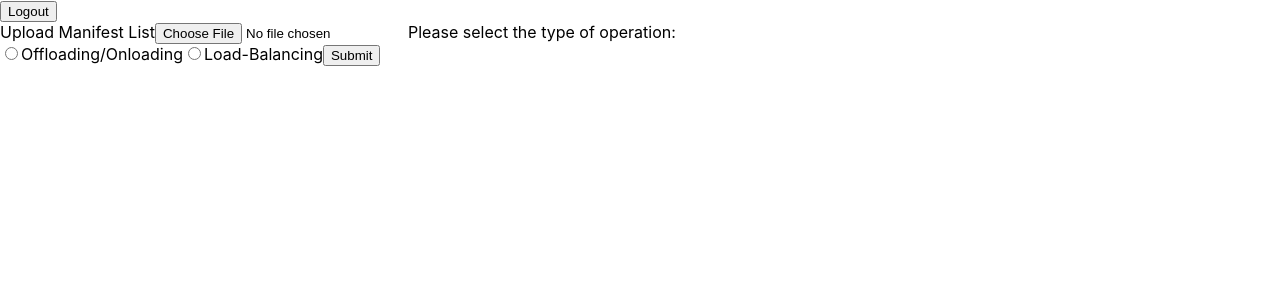
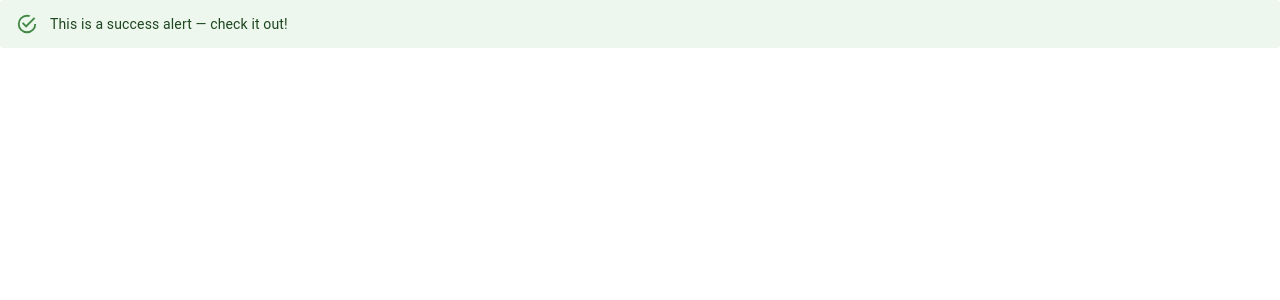
Before and after one commit to TheLadd/cs179_project, a React (Create React App) app in the folder r3/: page /home in a window 1280 px wide. Shown: the top 300 px of the page. Built offline with nearby package versions, Linux system fonts and the light colour scheme.

Commit message:
cleanup Home file

```diff
--- a/r3/src/components/Home.js
+++ b/r3/src/components/Home.js
@@ -2,18 +2,22 @@
 import React, { useEffect, useState } from 'react'
 import handleTimestamp from './Timestamp'
 import { useNavigate } from 'react-router-dom'
+import { Alert, Stack } from '@mui/material'
+
+// cached state is passed in the event of a crash.
+// nav is used for route switching between different link paths
 
 function Home ({ cachedState, setCachedState }) {
   const nav = useNavigate()
 
-  console.log(cachedState)
+  // checks if there is a file present to see if we're in the middle of an operation, if not, takes you to home page
   const [txtFile, setTxtFile] = useState(localStorage.getItem("manifest") ? localStorage.getItem("manifest") : null)
   const [op, setOp] = useState(localStorage.getItem("opType") ? localStorage.getItem("opType") : "")
 
   //const [txtFile, setTxtFile] = useState(null)
   //const [op, setOp] = useState(null)
 
-  const handleStartOver = () => {
+  const handleStartOver = () => { //
     const activitytime = handleTimestamp()
     setCachedState({
       ...cachedState,
@@ -56,24 +60,18 @@ function Home ({ cachedState, setCachedState }) {
     handleManipulatedManifest(manifestData);
   };
 
+
+  // upload manifest list and parse
   const handleManipulatedManifest = (manifestData) => {
     console.log(manifestData);
-    /*
-    setCachedState({
-        ...cachedState,
-        manifest: manifestData,
-      });
-      */
     localStorage.setItem('manifest', manifestData)
     setCachedState({
-      inProgress: localStorage.getItem("inProgress") ? localStorage.getItem("inProgress") : false,
-      opType: localStorage.getItem("opType") ? localStorage.getItem("opType") : "",
-      lastActivityTime: localStorage.getItem("lastActivityTime") ? localStorage.getItem("lastActivityTime"): "",
-      currStep: localStorage.getItem("currStep") ? localStorage.getItem("currStep") : 0,
-      totalSteps: localStorage.getItem("totalSteps") ? localStorage.getItem("totalSteps") : 0,
-      manifest: localStorage.getItem("manifest") ? localStorage.getItem("manifest") : null,
-      transferList: localStorage.getItem("transferList") ? localStorage.getItem("transferList") : null
-    });
+      ...cachedState,
+      opType: op,
+      manifest: txtFile,
+      lastActivityTime: handleTimestamp()
+    })
+
     // You can now pass `manifestData` to your backend or perform other operations.
   };
 
@@ -82,14 +80,6 @@ function Home ({ cachedState, setCachedState }) {
     const uploadtime = handleTimestamp()
     e.preventDefault()
 
-    /*
-    setCachedState({
-      ...cachedState,
-      opType: op,
-      manifest: txtFile,
-      lastActivityTime: uploadtime
-    })
-    */
     const fileReader = new FileReader();
     fileReader.onload = (e) => {
       const manifestContent = e.target.result;
@@ -104,47 +94,31 @@ function Home ({ cachedState, setCachedState }) {
       nav('/ship-view')
     }
 
-    /*
-    setCachedState({
-        ...currentState,
-        opType: op,
-        manifest: txtFile,
-        lastActivityTime: uploadtime,
-      });
-    */
+
     localStorage.setItem('opType', op)
     localStorage.setItem('lastActivityTime', uploadtime)
 
     fileReader.readAsText(txtFile);
-    //console.log(cachedState);
   }
 
   const handleLogout = () => {
     nav('/login')
   }
 
-  /*
-  useEffect(() => {
-    if (cachedState.inProgress) {
-      showAlert(cachedState.opType, cachedState.lastActivityTime)
-    }
-    console.log(cachedState)
-  }, [cachedState,
-    cachedState.inProgress,
-    cachedState.opType,
-    cachedState.lastActivityTime
-  ])
-  */
+
   useEffect(() => {
     console.log(cachedState)
   }, [cachedState])
 
   return (
     <div>
-      {/*cachedState.inProgress*/false ? (
-        <div>
-          {/* You may display something specific for in-progress state here */}
-        </div>
+      {true ? (
+        <Stack sx={{ width: '100%' }} spacing={2}>
+          <Alert>
+            This is a success alert — check it out!
+          </Alert>
+    </Stack>
+
       ) : (
         <div>
           <button type='button' onClick={handleLogout}>
```
